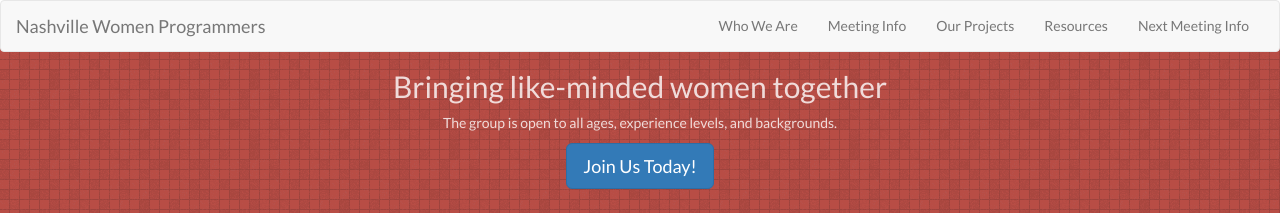
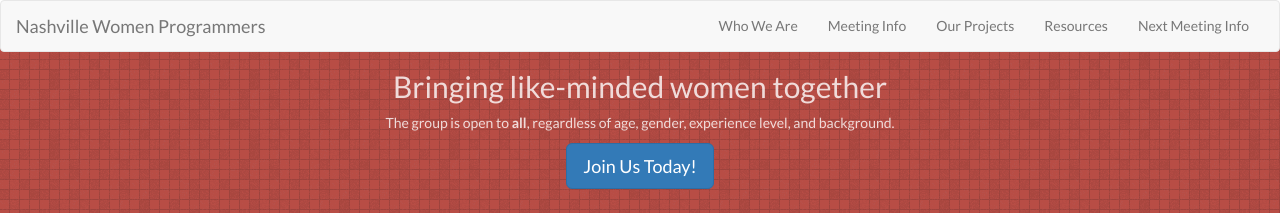
Before and after one commit to NashvilleWomenProgrammers/nashvillewomenprogrammers.github.io, a website: page index.html in a window 1280 px wide. Shown: the top 215 px of the page. Drawn offline with nearby package versions, Linux system fonts and the light colour scheme.

Commit message:
Refine homepage copy/tagline to indicate our inclusivity
Fixes #1

```diff
--- a/index.html
+++ b/index.html
@@ -79,7 +79,7 @@
       Bringing like-minded women together
     </h2>
     <p>
-      The group is open to all ages, experience levels, and backgrounds.
+      The group is open to <strong>all</strong>, regardless of age, gender, experience level, and background.
     </p>
     <p>
       <a class="btn btn-lg btn-primary" href="http://www.meetup.com/NashvilleWomenProgrammers/" role="button">
```
